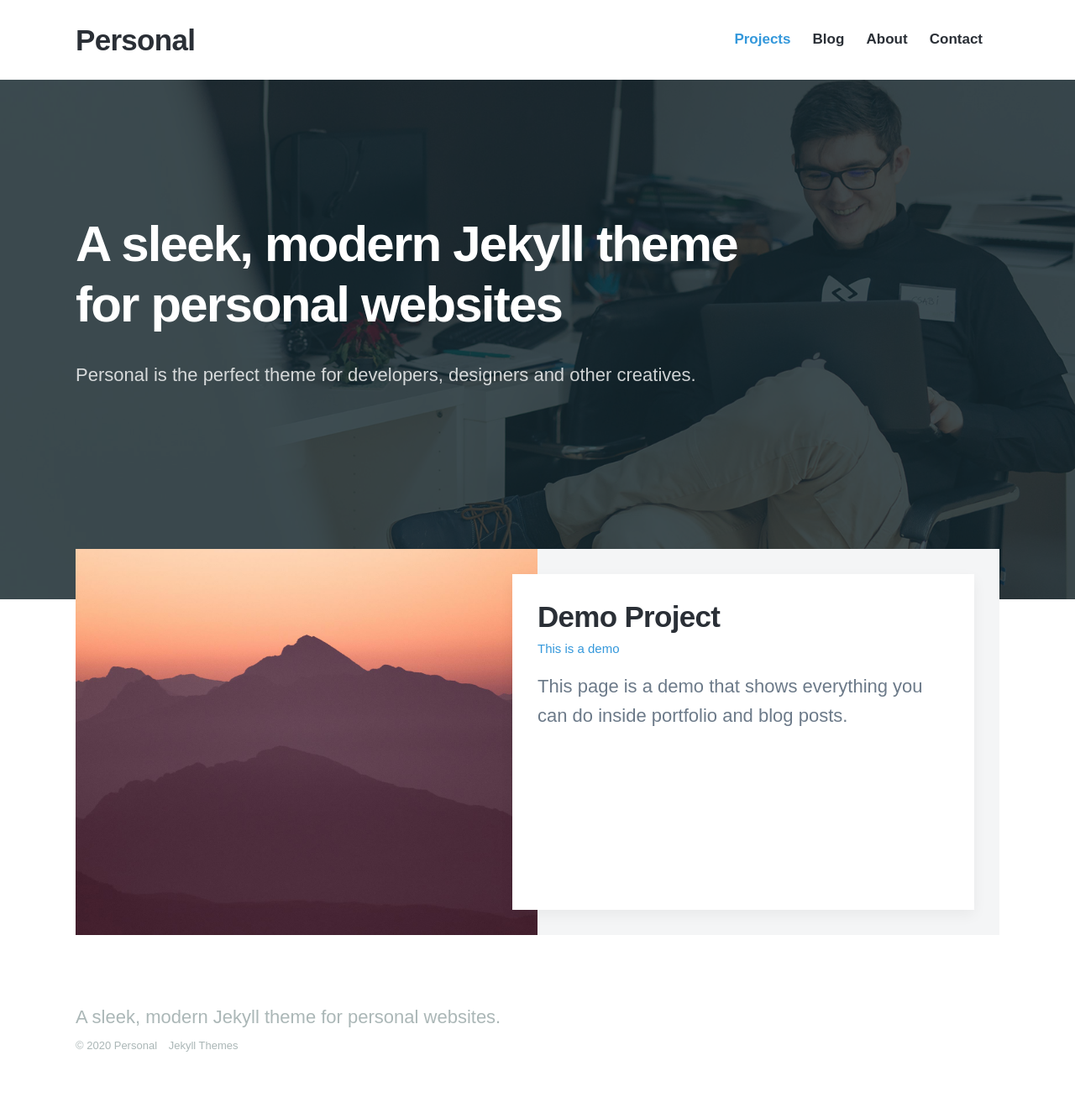
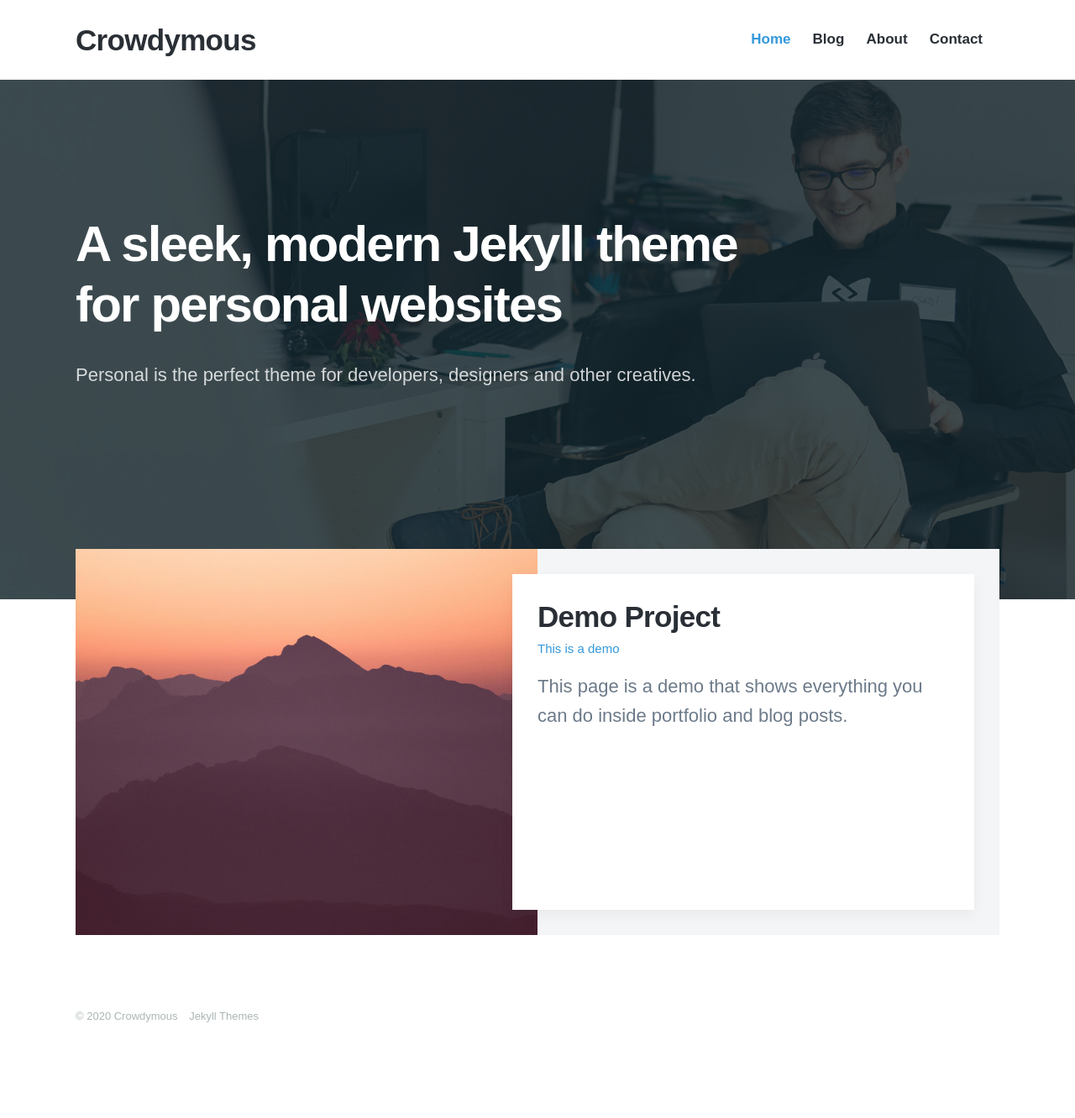
Before and after one commit to crowdymous/crowdymous.github.io, a Jekyll site: the page built from index.html, in a window 1280 px wide. Shown: the whole page at 84% size. Built offline with Jekyll 4.4.1, drawn with Linux system fonts in a browser that asks for light colours; nearby versions of some CDN libraries; some web fonts are replaced; after the commit the page ends 1297 px from its top, so only the background shows below that.

Commit message:
Add branding

```diff
--- a/_config.yml
+++ b/_config.yml
@@ -1,6 +1,6 @@
-site: Personal Jekyll Theme
+site: Crowdymous
 
-url:
+url: https://crowdymous.com
 baseurl:
 
 collections:
--- a/_data/settings.yml
+++ b/_data/settings.yml
@@ -1,5 +1,5 @@
 basic_settings:
-  site_title: Personal
+  site_title: Crowdymous
   favicon_image: /images/favicon.png
 
 header_settings:
@@ -8,7 +8,7 @@ header_settings:
 
 menu_settings:
   menu_items:
-    - title: 'Projects'
+    - title: 'Home'
       url: '/'
     - title: 'Blog'
       url: '/blog/'
@@ -18,7 +18,7 @@ menu_settings:
       url: '/contact'
 
 footer_settings:
-  footer_tagline: A sleek, modern Jekyll theme for personal websites.
+  footer_tagline:
 
 hero_settings:
   overlay_opacity: 0.8
```
Also changed, not shown: images/favicon.png, index.html (line endings or trailing spaces).
